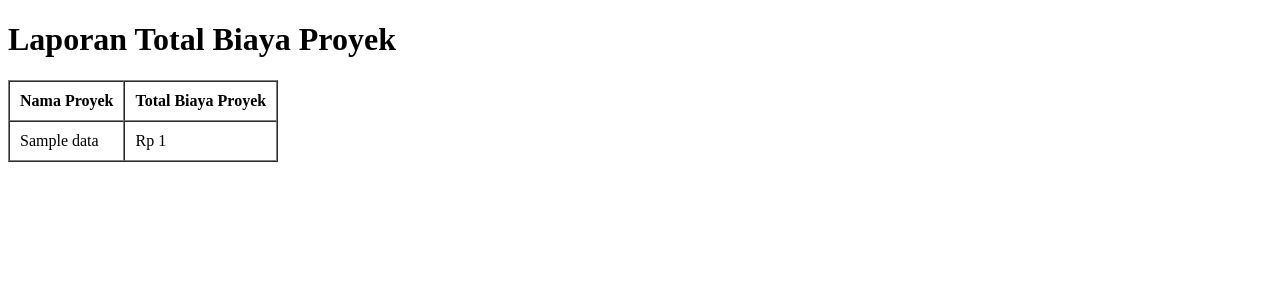
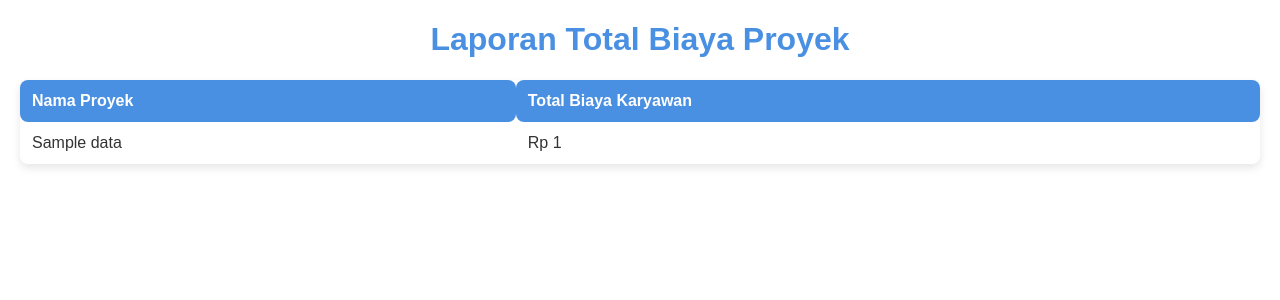
Before and after one commit to farrelraihan/Github-KuisKaryawan, a Laravel app: template kuisKaryawan/resources/views/laporan/cetakTotalBiayaProyek.blade.php in a window 1280 px wide. Shown: the top 300 px of the page. Run offline with Laravel 12, Linux system fonts and the light colour scheme; the template is opened without the code that fills it: most values are stand-ins (such as "Sample title", 1, 10 or a date in 2020).

Commit message:
Styling on print Total Biaya Proyek
adding some styling to the PDF of Total Biaya Proyek.

```diff
--- a/kuisKaryawan/resources/views/laporan/cetakTotalBiayaProyek.blade.php
+++ b/kuisKaryawan/resources/views/laporan/cetakTotalBiayaProyek.blade.php
@@ -2,14 +2,55 @@
 <html>
 <head>
     <title>Laporan Total Biaya Proyek</title>
+    <style>
+        body {
+            font-family: Arial, sans-serif;
+            margin: 20px;
+        }
+        h1 {
+            text-align: center;
+            color: #4A90E2;
+        }
+        table {
+            width: 100%;
+            border-collapse: collapse;
+            margin-top: 20px;
+            box-shadow: 0 4px 8px rgba(0, 0, 0, 0.1);
+        }
+        thead {
+            background-color: #4A90E2;
+            color: #ffffff;
+        }
+        th, td {
+            padding: 12px;
+            text-align: left;
+        }
+        tbody tr:nth-child(even) {
+            background-color: #f9f9f9;
+        }
+        tbody tr:hover {
+            background-color: #f1f1f1;
+        }
+        th {
+            border-top-left-radius: 8px;
+            border-top-right-radius: 8px;
+        }
+        table, th, td {
+            border: none;
+            border-radius: 8px;
+        }
+        td {
+            color: #333;
+        }
+    </style>
 </head>
 <body>
     <h1>Laporan Total Biaya Proyek</h1>
-    <table border="1" cellpadding="10" cellspacing="0">
+    <table>
         <thead>
             <tr>
                 <th>Nama Proyek</th>
-                <th>Total Biaya Proyek</th>
+                <th>Total Biaya Karyawan</th>
             </tr>
         </thead>
         <tbody>
```
